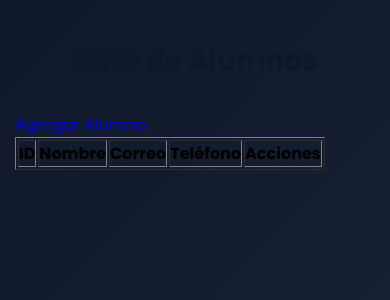
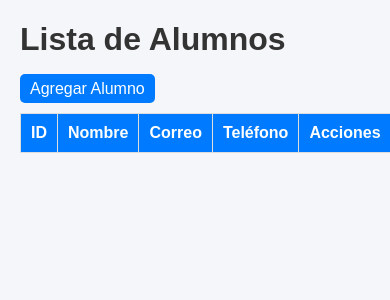
Before and after one commit to marlonasfa/crud_1, a Flask app: page / in a window 390 px wide. Shown: the top 300 px of the page. Run offline with Flask 3, Linux system fonts and the light colour scheme; lists and menus that the app fills with data are empty.

Commit message:
Add files via upload

```diff
--- a/app.py
+++ b/app.py
@@ -1,9 +1,9 @@
-from flask import Flask, redirect, render_template, request, abort
+from flask import Flask, render_template, request, redirect, abort
 from flask_sqlalchemy import SQLAlchemy
 
 app = Flask(__name__)
 
-# CONFIGURACIÓN SQLITE
+# SQLITE
 app.config['SQLALCHEMY_DATABASE_URI'] = 'sqlite:///alumnos.db'
 app.config['SQLALCHEMY_TRACK_MODIFICATIONS'] = False
 
@@ -20,7 +20,7 @@ class Alumno(db.Model):
 with app.app_context():
     db.create_all()
 
-# MOSTRAR
+# LISTAR
 @app.route('/')
 def index():
     alumnos = Alumno.query.all()
--- a/static/css/style.css
+++ b/static/css/style.css
@@ -1,97 +1,53 @@
-@import url('https://fonts.googleapis.com/css2?family=Poppins:wght@300;400;500;600;700&display=swap');
-
-*{
-    margin: 0;
-    padding: 0;
-    box-sizing: border-box;
+body {
+    font-family: Arial, sans-serif;
+    background-color: #f4f6f9;
+    margin: 20px;
 }
 
-body{
-    font-family: 'Poppins', sans-serif;
-    background: linear-gradient(135deg, #0f172a, #1e293b);
-    min-height: 100vh;
-    padding: 40px 15px;
+h1 {
+    color: #333;
 }
 
-/* CONTENEDOR */
-
-.container{
-    background: #ffffff;
-    padding: 40px;
-    border-radius: 20px;
-    box-shadow: 0px 10px 30px rgba(0,0,0,0.3);
+a {
+    text-decoration: none;
+    color: white;
+    background-color: #007bff;
+    padding: 6px 10px;
+    border-radius: 5px;
 }
 
-/* TITULOS */
-
-h1,
-h2{
-    text-align: center;
-    margin-bottom: 30px;
-    color: #0f172a;
-    font-weight: 700;
+a:hover {
+    background-color: #0056b3;
 }
 
-/* BOTONES */
-
-.btn{
-    border-radius: 10px;
-    padding: 10px 18px;
-    font-weight: 500;
-    transition: 0.3s;
+table {
+    width: 100%;
+    border-collapse: collapse;
+    margin-top: 15px;
+    background-color: white;
 }
 
-.btn:hover{
-    transform: scale(1.05);
+th, td {
+    padding: 10px;
+    border: 1px solid #ddd;
+    text-align: center;
 }
 
-/* TABLA */
-
-.table{
-    border-radius: 15px;
-    overflow: hidden;
-}
-
-.table thead{
-    background: #0f172a;
+th {
+    background-color: #007bff;
     color: white;
 }
 
-.table tbody tr:hover{
-    background: #f1f5f9;
-    transition: 0.3s;
+form input {
+    padding: 8px;
+    margin: 5px;
+    width: 250px;
 }
 
-/* INPUTS */
-
-.form-control{
-    border-radius: 10px;
-    padding: 12px;
-    border: 2px solid #cbd5e1;
+button {
+    padding: 8px 15px;
+    background-color: green;
+    color: white;
+    border: none;
+    border-radius: 5px;
 }
-
-.form-control:focus{
-    border-color: #2563eb;
-    box-shadow: 0px 0px 10px rgba(37,99,235,0.3);
-}
-
-/* FORMULARIO */
-
-form{
-    max-width: 600px;
-    margin: auto;
-}
-
-/* RESPONSIVE */
-
-@media(max-width:768px){
-
-    .container{
-        padding: 20px;
-    }
-
-    h1{
-        font-size: 28px;
-    }
-
-}
--- a/templates/agregar.html
+++ b/templates/agregar.html
@@ -1,9 +1,11 @@
 <!DOCTYPE html>
 <html>
 <head>
-    <title>Agregar Alumno</title>
+    <title>Agregar</title>
+    <link rel="stylesheet" href="{{ url_for('static', filename='css/style.css') }}">
 </head>
 <body>
+
 <h1>Agregar Alumno</h1>
 
 <form method="POST">
@@ -13,6 +15,8 @@
     <button type="submit">Guardar</button>
 </form>
 
+<br>
 <a href="/">Volver</a>
+
 </body>
 </html>
--- a/templates/editar.html
+++ b/templates/editar.html
@@ -1,9 +1,11 @@
 <!DOCTYPE html>
 <html>
 <head>
-    <title>Editar Alumno</title>
+    <title>Editar</title>
+    <link rel="stylesheet" href="{{ url_for('static', filename='css/style.css') }}">
 </head>
 <body>
+
 <h1>Editar Alumno</h1>
 
 <form method="POST">
@@ -13,6 +15,8 @@
     <button type="submit">Actualizar</button>
 </form>
 
+<br>
 <a href="/">Volver</a>
+
 </body>
 </html>
--- a/templates/index.html
+++ b/templates/index.html
@@ -5,11 +5,12 @@
     <link rel="stylesheet" href="{{ url_for('static', filename='css/style.css') }}">
 </head>
 <body>
+
 <h1>Lista de Alumnos</h1>
 
 <a href="/agregar">Agregar Alumno</a>
 
-    <table border="1">
+<table>
     <tr>
         <th>ID</th>
         <th>Nombre</th>
@@ -30,6 +31,8 @@
         </td>
     </tr>
     {% endfor %}
+
 </table>
+
 </body>
 </html>
```
Lines whose indentation alone changed are shown as unchanged.
